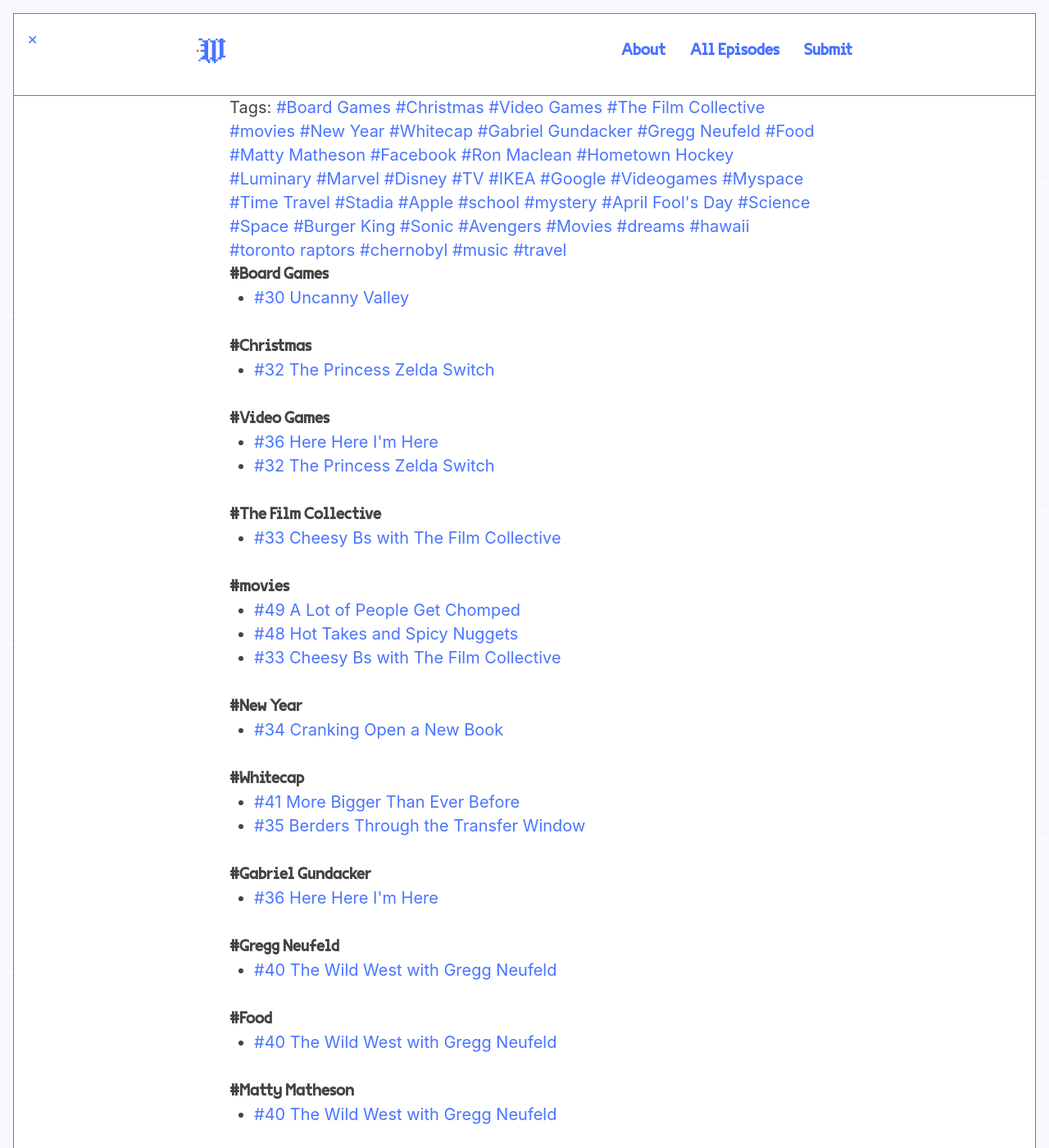
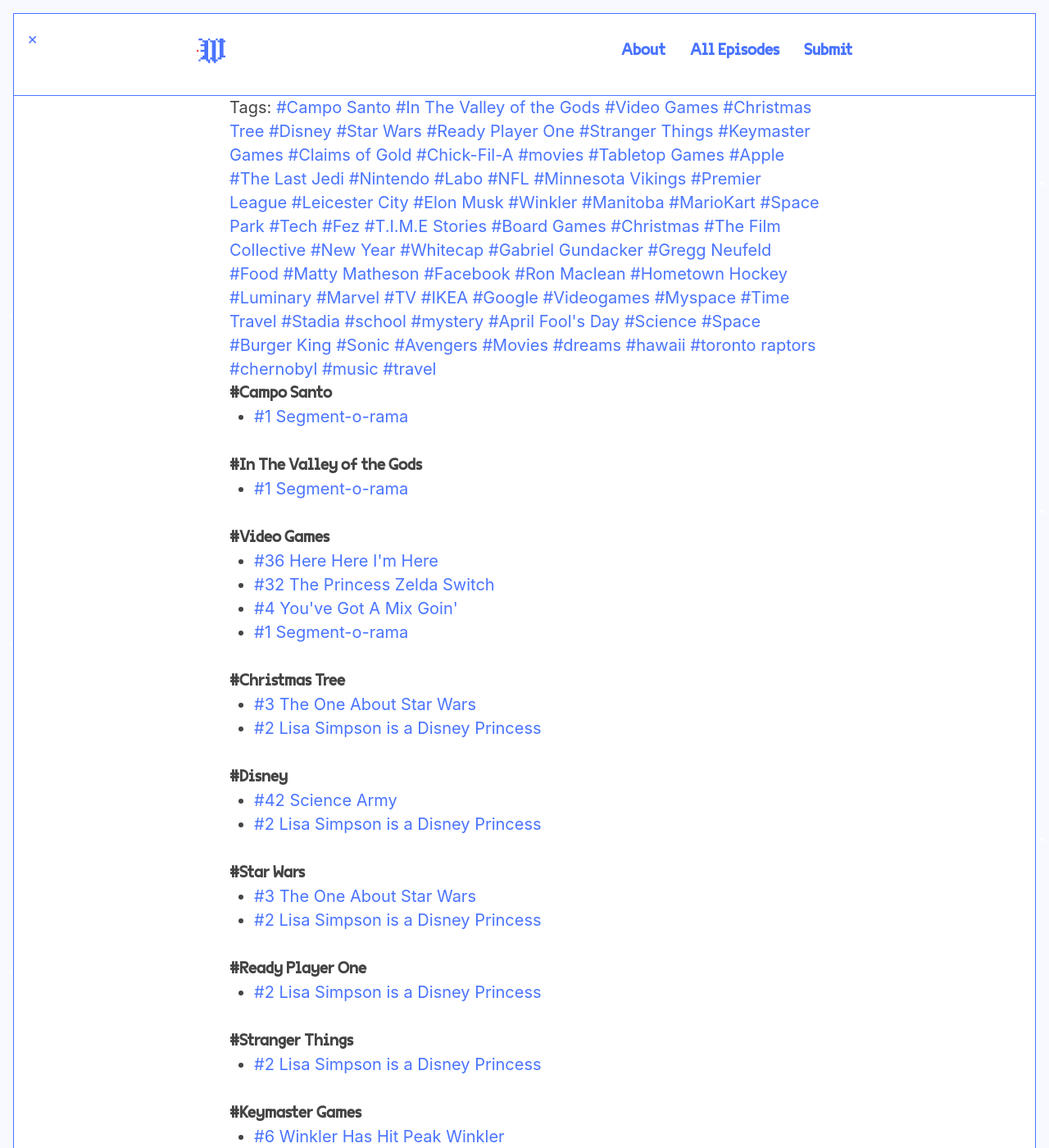
Before and after one commit to jondueck/whatevertown, a Jekyll site: the page built from tags.html, in a window 1280 px wide and 1400 px high. Shown: the whole window at 82% size. Built offline with Jekyll 4.4.1, drawn with Linux system fonts in a browser that asks for light colours; some web fonts are replaced; some of the changed text lies outside the part shown.

Commit message:
Updated 001 and 5 other files

```diff
--- a/_posts/2017-12-18-001.md
+++ b/_posts/2017-12-18-001.md
@@ -2,12 +2,18 @@
 title: "#1 Segment-o-rama"
 date: 2017-12-18 10:00:00 -06:00
 permalink: "/episode/1/"
+tags:
+- Campo Santo
+- In The Valley of the Gods
+- Video Games
 author: Whatevertown
+season: 1
+episode_type: full
+episode: 1
 file: https://s3.ca-central-1.amazonaws.com/lodgment-remark-slipshod/001.mp3
 file_itunes: https://s3.ca-central-1.amazonaws.com/lodgment-remark-slipshod/001.m4a
 stitcher: 52980663
 soundcloud: 371230349
-googleplay:
 artwork: http://whatevertown.com/dist/artwork/artwork_teaser.jpg
 summary: In our first episode, we test out some new segment ideas, including The News,
   The Ratings, Versus, The Tweets, and The Kickstart.
--- a/_posts/2017-12-27-002.md
+++ b/_posts/2017-12-27-002.md
@@ -2,13 +2,26 @@
 title: "#2 Lisa Simpson is a Disney Princess"
 date: 2017-12-27 23:08:00 -06:00
 permalink: "/episode/2/"
+tags:
+- Christmas Tree
+- Disney
+- Star Wars
+- Ready Player One
+- Stranger Things
+- Keymaster Games
+- Claims of Gold
+- Chick-Fil-A
+- movies
+- Tabletop Games
 author: Whatevertown
+season: 1
+episode_type: full
+episode: 2
 file: https://s3.ca-central-1.amazonaws.com/lodgment-remark-slipshod/002.mp3
 file_itunes: https://s3.ca-central-1.amazonaws.com/lodgment-remark-slipshod/002.m4a
 stitcher: 52980662
-soundcloud:
+googleplay: https://play.google.com/music/m/D3nphz5frt56ofm74fil2dib7n4?t=Episode_002_-_Lisa_Simpson_is_a_Disney_Princess-Whatevertown
 itunes: https://itunes.apple.com/ca/podcast/episode-002-lisa-simpson-is-a-disney-princess/id1326449177?i=1000398554515&mt=2
-googleplay: https://play.google.com/music/m/D3nphz5frt56ofm74fil2dib7n4?t=Episode_002_-_Lisa_Simpson_is_a_Disney_Princess-Whatevertown
 artwork: http://whatevertown.com/dist/artwork/artwork_default.jpg
 summary: 'The guys talk Stranger Things on vinyl, social credit in China, Ready Player
   One, Star Wars: The Last Jedi, allergies, Chick-Fil-A and more.'
--- a/_posts/2018-01-13-3.markdown
+++ b/_posts/2018-01-13-3.markdown
@@ -2,26 +2,29 @@
 title: "#3 The One About Star Wars"
 date: 2018-01-13 12:15:00 -06:00
 permalink: "/2018/01/13/3/"
+tags:
+- Christmas Tree
+- Apple
+- The Last Jedi
+- Star Wars
+author: Whatevertown
+season: 1
+episode_type: full
 episode: 3
-episode_type: full
-season: 1
-author: Whatevertown
 file: https://s3.ca-central-1.amazonaws.com/lodgment-remark-slipshod/003.mp3
 file_itunes: https://s3.ca-central-1.amazonaws.com/lodgment-remark-slipshod/003.m4a
 stitcher: 52980661
-soundcloud:
-googleplay:
 artwork: http://whatevertown.com/dist/artwork/sw.png
 summary: 'The guys talk about the longevity of Ryan''s Christmas tree, Shared Spaces
-  in Europe, Apple slowing down older devices, their thoughts on Star Wars: The Last
-  Jedi, and more'
-exerpt: 'The guys talk about the longevity of Ryan''s Christmas tree, Shared Spaces
   in Europe, Apple slowing down older devices, their thoughts on Star Wars: The Last
   Jedi, and more'
 duration: '1:11:59'
 length: 138198962
 explicit: 'no'
 block: 'no'
+exerpt: 'The guys talk about the longevity of Ryan''s Christmas tree, Shared Spaces
+  in Europe, Apple slowing down older devices, their thoughts on Star Wars: The Last
+  Jedi, and more'
 layout: post
 ---
 
@@ -41,19 +44,15 @@
 
 ## The Ratings [46:25]
 
-Porgs
-
-Dogs wearing clothes
-
-Pineapple on pizza
+- Porgs
+- Dogs wearing clothes
+- Pineapple on pizza
 
 ## Would you Rather
 
-Either never wear socks, or never be able to take your socks off
-
-Be face to face with a shark in water, or fall into a pit of snakes
-
-Have everything you eat be a little too spicy, or a little too sweet
+- Either never wear socks, or never be able to take your socks off
+- Be face to face with a shark in water, or fall into a pit of snakes
+- Have everything you eat be a little too spicy, or a little too sweet
 
 [1:10:45] Tweet [@merrittK](https://twitter.com/merrittk?lang=en)
 
--- a/_posts/2018-01-30-004.md
+++ b/_posts/2018-01-30-004.md
@@ -2,14 +2,19 @@
 title: "#4 You've Got A Mix Goin'"
 date: 2018-01-30 09:38:00 -06:00
 permalink: "/episode/4/"
+tags:
+- Nintendo
+- Labo
+- Video Games
+- NFL
+- Minnesota Vikings
+author: Whatevertown
 season: 1
+episode_type: full
 episode: 4
-episode_type: full
-author: Whatevertown
 file: https://s3.ca-central-1.amazonaws.com/lodgment-remark-slipshod/004.mp3
 file_itunes: https://s3.ca-central-1.amazonaws.com/lodgment-remark-slipshod/004.m4a
 stitcher: 53081957
-soundcloud:
 googleplay: https://play.google.com/music/m/D6xu5zodtxfj6z32ft54qh7hmxa?t=Episode_004_-_Youve_Got_A_Mix_Goin-Whatevertown
 itunes: https://itunes.apple.com/ca/podcast/episode-004-youve-got-a-mix-goin/id1326449177?i=1000401058798&mt=2
 artwork: http://whatevertown.com/dist/artwork/artwork_default.jpg
--- a/_posts/2018-02-06-episode-005-the-bests-of-2017.markdown
+++ b/_posts/2018-02-06-episode-005-the-bests-of-2017.markdown
@@ -2,25 +2,28 @@
 title: "#5 The Bests of 2017"
 date: 2018-02-06 09:23:00 -06:00
 permalink: "/episode/5/"
+tags:
+- Premier League
+- Leicester City
+- Elon Musk
 season: 1
+episode_type: full
 episode: 5
-episode_type: full
-Author: Whatevertown
 file: https://s3.ca-central-1.amazonaws.com/lodgment-remark-slipshod/005.mp3
 file_itunes: https://s3.ca-central-1.amazonaws.com/lodgment-remark-slipshod/005.m4a
 stitcher: 53172733
-soundcloud:
 googleplay: https://play.google.com/music/m/Dogtbzxvswrqycrtn7f6bsnybvq?t=Episode_005__The_Bests_of_2017-Whatevertown
 itunes: https://itunes.apple.com/ca/podcast/episode-005-the-bests-of-2017/id1326449177?i=1000401605984&mt=2
 artwork: http://whatevertown.com/dist/artwork/artwork_default.jpg
 summary: In this episode we talk about our favourite albums, movies, tv shows, and
   podcasts of 2017.
-Exerpt: In this episode we talk about our favourite albums, movies, tv shows, and
-  podcasts of 2017.
 duration: '43:03'
 length: 62077559
 explicit: 'no'
 block: 'no'
+Author: Whatevertown
+Exerpt: In this episode we talk about our favourite albums, movies, tv shows, and
+  podcasts of 2017.
 layout: post
 ---
 
--- a/_posts/2018-02-13-006.md
+++ b/_posts/2018-02-13-006.md
@@ -2,14 +2,22 @@
 title: "#6 Winkler Has Hit Peak Winkler"
 date: 2018-02-13 12:00:00 -06:00
 permalink: "/episode/6/"
+tags:
+- Winkler
+- Manitoba
+- MarioKart
+- Space Park
+- Keymaster Games
+- Tech
+- Fez
+- T.I.M.E Stories
+author: Whatevertown
 season: 1
+episode_type: full
 episode: 6
-episode_type: full
-author: Whatevertown
 file: https://s3.ca-central-1.amazonaws.com/lodgment-remark-slipshod/006.mp3
 file_itunes: https://s3.ca-central-1.amazonaws.com/lodgment-remark-slipshod/006.m4a
 stitcher: 53297986
-soundcloud:
 googleplay: https://play.google.com/music/m/D6amgdtyzygrjlcxikplhtxde5y?t=Episode_006__Winkler_Has_Hit_Peak_Winkler-Whatevertown
 itunes: https://itunes.apple.com/ca/podcast/episode-006-winkler-has-hit-peak-winkler/id1326449177?i=1000402213170&mt=2
 artwork: http://whatevertown.com/dist/artwork/artwork_default.jpg
```
Also changed, not shown: other parts of _posts/2017-12-18-001.md (+0 -3 lines), other parts of _posts/2017-12-27-002.md (+0 -3 lines).
